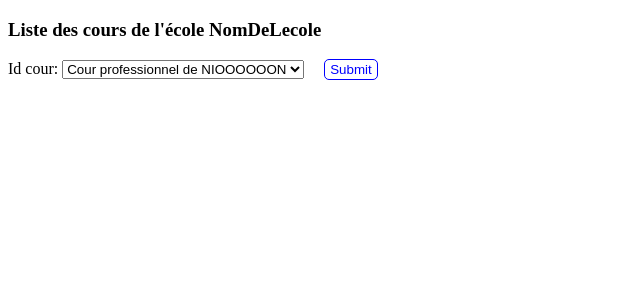
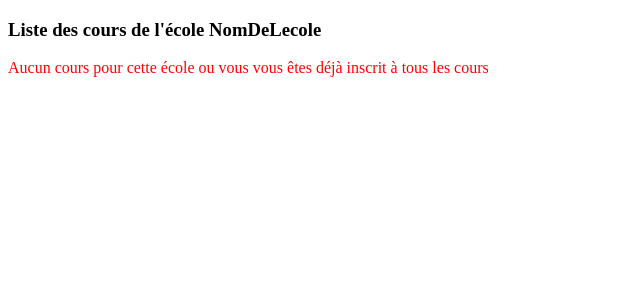
Before and after one commit to HugoEnguehard/b3-c2-django-callewaert-enguehard-fournier, a Django app: page /app_gestion_reservations/school/1 in a window 1280 px wide. Shown: the top 300 px of the page, without its empty margins (0-640 px from the left). Run offline with Django 4.2, Linux system fonts and the light colour scheme; data comes from the database, SQL or seed files in the repository; both versions use the stored data as it was after the commit.

Commit message:
reservation system update, add some verification

```diff
--- a/gestion_reservation_aviation/app_gestion_reservations/templates/school.html
+++ b/gestion_reservation_aviation/app_gestion_reservations/templates/school.html
@@ -25,6 +25,12 @@
             color: white;
             cursor: pointer;
         }
+        .error{
+            color: red;
+        }
+        .success{
+            color: green;
+        }
     </style>
 </head>
 <body>
@@ -39,16 +45,13 @@
             {% endif %}
 
               {% if error%}
-                <span> {{error}} </span>
+                <span class="error"> {{error}} </span>
               {% endif %}
-            {% comment %} {% for cour in cours %}
-                <form action="">
-                    <input type="hidden" value="{{cour.id}}" name="cour">
-                    <input type="hidden" value="{{cour.id}}" name="ecole">
-                    <span>{{cour.cour_nom}}</span>
-                    <button>Réserver</button>
-                </form>
-            {% endfor %} {% endcomment %}
+
+              {% if success %}
+              <span class="success"> {{success}} </span>
+            {% endif %}
+
 
         </div>
 
--- a/gestion_reservation_aviation/app_gestion_reservations/views.py
+++ b/gestion_reservation_aviation/app_gestion_reservations/views.py
@@ -9,12 +9,10 @@ def index(request):
     return HttpResponse("Hello World !")
 
 def school(request, id):
-    #TODO get user
-
+    #TODO get user from cookie
     user_id = 1
     if User.objects.filter(id=user_id).exists() == False:
         return render(request, 'school.html', {'error':"User invalide"})
-    #TODO get user_object
 
     #TODO TEMP
     user = User.objects.get(id=user_id)
@@ -26,22 +24,33 @@ def school(request, id):
     if Cour.objects.filter(id_ecole_id=id).exists() == False:
         return render(request, 'school.html', {'error':"Aucune école n'a cet id"})
     cours = Cour.objects.filter(id_ecole_id=id)
-    cour_choices = [(c.id, c.cour_nom) for c in cours]
+    #TODO if possible, don't print already taken course
+    cour_choices = []
+    for c in cours:
+        if Reservation.objects.filter(id_cour_id=c.id, id_user_id=user.id).exists():
+            continue
+        cour_choices.append((c.id, c.cour_nom))
+
     #check if there is some course, if not return error
     if len(cour_choices) <= 0:
-        return render(request, 'school.html', {'error':"Aucun cours pour cette école"})
+        return render(request, 'school.html', {'error':"Aucun cours pour cette école ou vous vous êtes déjà inscrit à tous les cours"})
 
     if request.method == ('POST'):
+
         form = ReservationForm(request.POST, cour_choices=cour_choices,user_id=user_id)
 
         if form.is_valid():
             cour = Cour.objects.get(id=form.cleaned_data['id_cour'])
+            if Reservation.objects.filter(id_cour=cour.id, id_user=user.id).exists():
+                form2 = ReservationForm(cour_choices=cour_choices, user_id=user_id)
+                return render(request, 'school.html', {'form':form2,'error':"Vous ne pouvez pas faire deux fois la meme réservation"})
+
             reservation = Reservation.objects.create(
                 reservation_date=form.cleaned_data['reservation_date'],
                 id_user=user,
                 id_cour=cour,
             )
-        return render(request, 'school.html', {'success':"Réservation réalisée"})
+        return render(request, 'school.html', {'success':"Réservation réalisée avec succès"})
     else:
         form = ReservationForm(cour_choices=cour_choices, user_id=user_id)
         return render(request, 'school.html', {'form': form})
```
Also changed, not shown: gestion_reservation_aviation/db.sqlite3.
